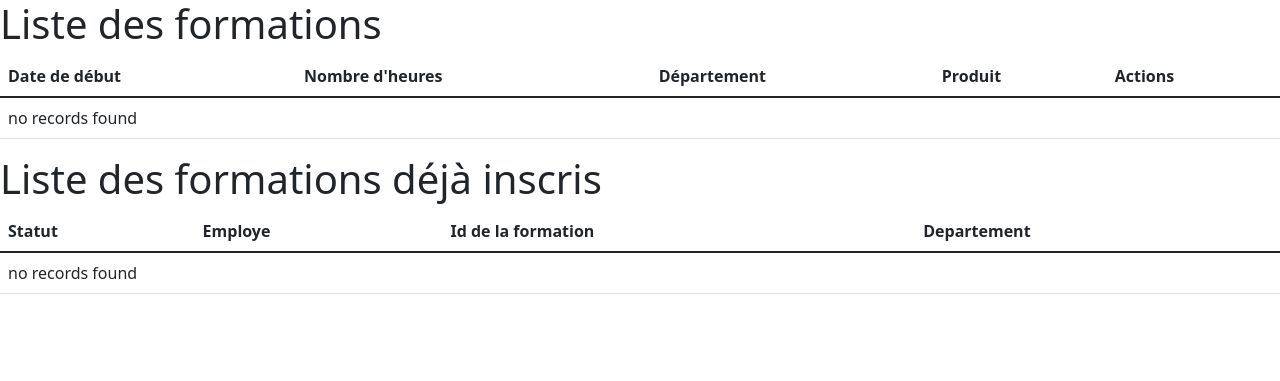
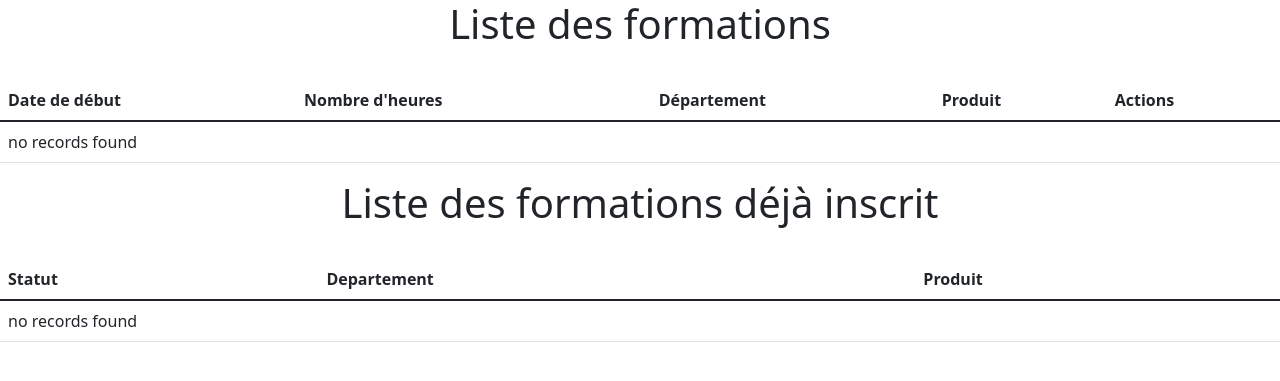
Before and after one commit to AlbertsFlorian/EpreuveE5-Situation1, a Symfony app: template templates/formation/employe.html.twig in a window 1280 px wide. Shown: the top 381 px of the page. Run offline with Twig, Linux system fonts and the light colour scheme; the template is opened without the code that fills it, so the values that code supplies are empty; some libraries are stand-ins or nearby versions.

Commit message:
changements

```diff
--- a/templates/employe1/loginDure.html.twig
+++ b/templates/employe1/loginDure.html.twig
@@ -10,7 +10,7 @@
 
 <div class="example-wrapper" align="center">
     <img src="https://cdn.discordapp.com/attachments/755825390806761655/953271623614607380/logoSymfony.jpg">
-    <h1>Connectez-vous </h1>
+    <h1>Connectez-vous </h1><br>
 
     {{ form(form)}}
 
--- a/templates/formation/employe.html.twig
+++ b/templates/formation/employe.html.twig
@@ -3,9 +3,9 @@
 {% block title %}Formation{% endblock %}
 
 {% block body %}
-    <h1>Liste des formations</h1>
+    <h1 align="center">Liste des formations</h1><br>
 
-    <table class="table">
+    <table class="table" align="center">
         <thead>
             <tr>
                 <th>Date de début     </th>
@@ -18,7 +18,7 @@
         <tbody>
         {% for formation in formations %}
             <tr>
-                <td>{{ formation.dateDebut ? formation.dateDebut|date('Y-m-d') : '' }}</td>
+                <td>{{ formation.dateDebut ? formation.dateDebut|date('d-m-Y') : '' }}</td>
                 <td>{{ formation.nbresHeures }}</td>
                 <td>{{ formation.departement }}</td>
                 <td>{{ formation.produit.libelle }}</td>
@@ -34,30 +34,27 @@
 
 
 
-    <table class="table">
+    <table class="table" align="center">
         <thead>
-        <h1>Liste des formations déjà inscris</h1>
+        <h1 align="center">Liste des formations déjà inscrit</h1><br>
             <tr>
                 <th>Statut    </th>
-                <th>Employe    </th>
-                <th>Id de la formation    </th>
                 <th>Departement</th>
-
+                <th>Produit </th>
             </tr>
         </thead>
             {% for inscription in inscriptions %}
                 <tr>
                     <td>{{ inscription.statut}}</td>
-                    <td>{{ inscription.employe.nom }}</td>
-                    <td>{{ inscription.formation.id }}</td>
                     <td>{{ inscription.formation.departement }}</td>
-
+                    <td>{{ inscription.formation.produit.libelle }}</td>
                 </tr>
             {% else %}
                 <tr>
                     <td colspan="5">no records found</td>
                 </tr>
             {% endfor %}
+
         </tbody>
     </table>
 {% endblock %}
--- a/templates/formation/index.html.twig
+++ b/templates/formation/index.html.twig
@@ -5,7 +5,7 @@
 {% block body %}
 <nav class="navbar navbar-expand-lg navbar-dark bg-dark">
   <div class="container-fluid">
-<a class="navbar-brand" href="#">Projet Symfony</a>
+<a class="navbar-brand" href="#">Formation Master</a>
     <button class="navbar-toggler" type="button" data-bs-toggle="collapse" data-bs-target="#navbarNavAltMarkup" aria-controls="navbarNavAltMarkup" aria-expanded="false" aria-label="Toggle navigation">
       <span class="navbar-toggler-icon"></span>
     </button>
@@ -19,7 +19,7 @@
     </div>
   </div>
 </nav><br>
-    <h1 align="center">Liste des formations</h1>
+    <h1 align="center">Liste des formations</h1><br>
 
     <div class="container raw col-10" align="center">
         <table class="table shadow-lg p-3 mb-5 bg-body rounded" >
@@ -35,7 +35,7 @@
             <tbody>
             {% for formation in formations %}
                 <tr>
-                    <td>{{ formation.dateDebut ? formation.dateDebut|date('Y-m-d') : '' }}</td>
+                    <td>{{ formation.dateDebut ? formation.dateDebut|date('d-m-Y') : '' }}</td>
                     <td>{{ formation.nbresHeures }}</td>
                     <td>{{ formation.departement }}</td>
                     <td>{{ formation.produit.libelle }}</td>
--- a/templates/formation/show.html.twig
+++ b/templates/formation/show.html.twig
@@ -13,7 +13,7 @@
                 </tr>
                 <tr>
                     <th>Date de début</th>
-                    <td>{{ formation.dateDebut ? formation.dateDebut|date('Y-m-d') : '' }}</td>
+                    <td>{{ formation.dateDebut ? formation.dateDebut|date('d-m-Y') : '' }}</td>
                 </tr>
                 <tr>
                     <th>Nombre d'heures</th>
--- a/templates/inscription/index.html.twig
+++ b/templates/inscription/index.html.twig
@@ -5,7 +5,7 @@
 {% block body %}
 <nav class="navbar navbar-expand-lg navbar-dark bg-dark">
   <div class="container-fluid">
-<a class="navbar-brand" href="#">Projet Symfony</a>
+<a class="navbar-brand" href="#">Formation Master</a>
     <button class="navbar-toggler" type="button" data-bs-toggle="collapse" data-bs-target="#navbarNavAltMarkup" aria-controls="navbarNavAltMarkup" aria-expanded="false" aria-label="Toggle navigation">
       <span class="navbar-toggler-icon"></span>
     </button>
```
Also changed, not shown: src/Controller/FormationController.php (+9 -0 lines), src/Repository/InscriptionRepository.php (+10 -0 lines), templates/employe/index.html.twig (+2 -6 lines), templates/employe/show.html.twig (+0 -8 lines).
